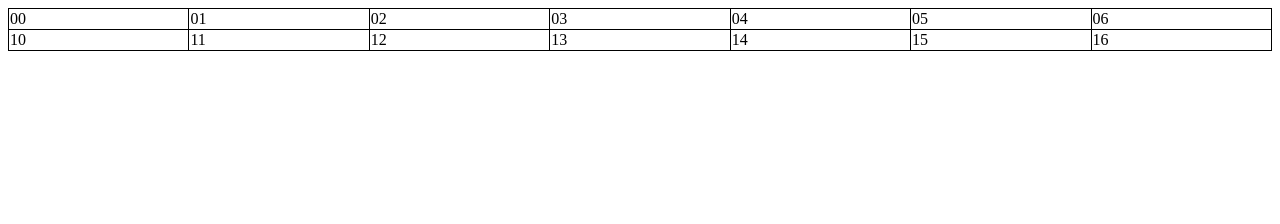
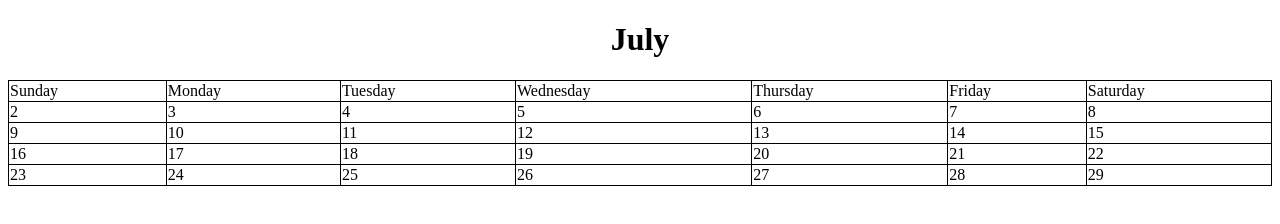
Before and after one commit to ChetChance/chetchance.github.io, a plain HTML site: page test.html in a window 1280 px wide. Drawn offline with Linux system fonts and the light colour scheme.

Commit message:
Added much improvements
Will change test.html to index soon, just finalizing!

```diff
--- a/test.html
+++ b/test.html
@@ -5,12 +5,18 @@
         <script>
             let i = 0;
             let o = 0;
+            let theDate = 0;
+            let a = 0;
+            var days = ["Sunday", "Monday",  "Tuesday", "Wednesday", "Thursday", "Friday", "Saturday", "Sunday"];
 
 
             function o_Date(type, aDate){
                 var months = ["January", "February", "March", "April", "May", "June", "July", "August", "September", "October", "November", "December"];
-                var days = ["Sunday", "Monday",  "Tuesday", "Wednesday", "Thursday", "Friday", "Saturday", "Sunday"];
-                var d = new Date();
+                if (aDate == null){
+                    var d = new Date();
+                }else{
+                    var d = new Date(aDate);
+                }
                 if (type == "m" ){
                     return months[d.getMonth()];
                 }else if (type == "mInt" ){
@@ -35,12 +41,49 @@
                     return days[d1.getDay() - 1];
                 }
             }
-            alert(o_Date("all"));
+            function findStart(day){
+                if (day == "Sunday"){
+                    return 0;
+                }else if (day == "Monday"){
+                    return 1;
+                }else if (day == "Tuesday"){
+                    return 2;
+                }else if (day == "Wednesday"){
+                    return 3;
+                }else if (day == "Thursday"){
+                    return 4;
+                }else if (day == "Friday"){
+                    return 5;
+                }else if (day == "Saturday"){
+                    return 6;
+                }
+            }
             function onload(){
+                var headingMonth = document.createElement("h1");
+                headingMonth.id = "head";
+                headingMonth.style = "text-align: center;"
+                document.body.append(headingMonth);
+                document.getElementById("head").innerHTML = o_Date("m");
+
                 var calanderTable = document.createElement("table");
+                theDate = o_Date("DofM") - findStart(o_Date("d"));
                 calanderTable.id = "theTable";
                 calanderTable.style = "border: 1px solid black; border-collapse: collapse; width:100%;  height: 100%;";
                 document.body.append(calanderTable);
+
+                var topRow = document.createElement("tr");
+                topRow.id = "topRow";
+                topRow.style = "";
+                document.getElementById("theTable").appendChild(topRow);
+                do{
+                    var topData = document.createElement("td");
+                    topData.id = "topData" + a;
+                    topData.style="border: 1px solid black;";
+                    document.getElementById("topRow").appendChild(topData);
+                    document.getElementById("topData" + a).innerHTML = days[a];
+                    a += 1
+                }while(a < 7);
+
                 do{
                     var row1 = document.createElement("tr");
                     row1.id = "theRow" + i;
@@ -52,11 +95,12 @@
                         tableData.id = "tabda" + i + o;
                         tableData.style="border: 1px solid black;";
                         document.getElementById("theRow" + i).appendChild(tableData);
-                        document.getElementById("tabda" + i + o).innerHTML = "" + i + o;
+                        document.getElementById("tabda" + i + o).innerHTML = theDate;
                         o += 1
+                        theDate += 1;
                     }while(o < 7);
                     i += 1;
-                }while(i < 2);
+                }while(i < 4);
 
             }
         </script>
```
